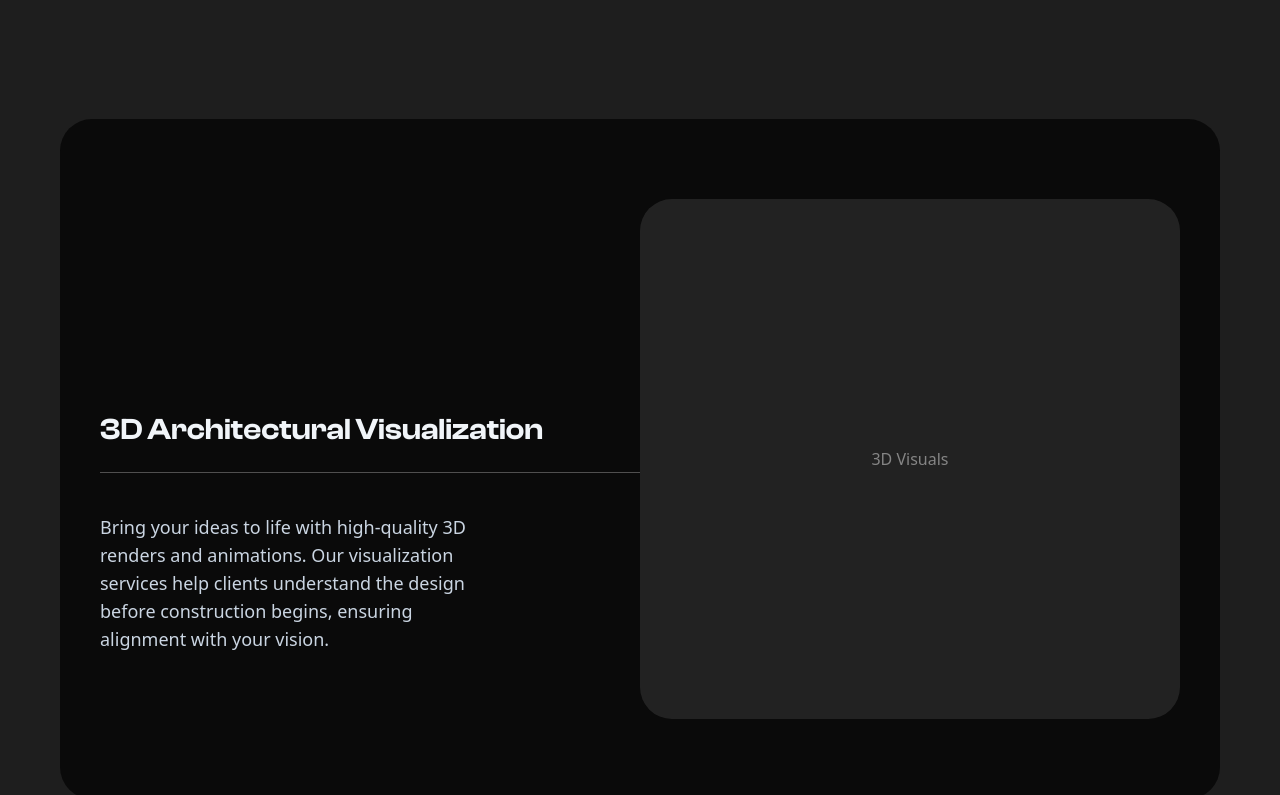
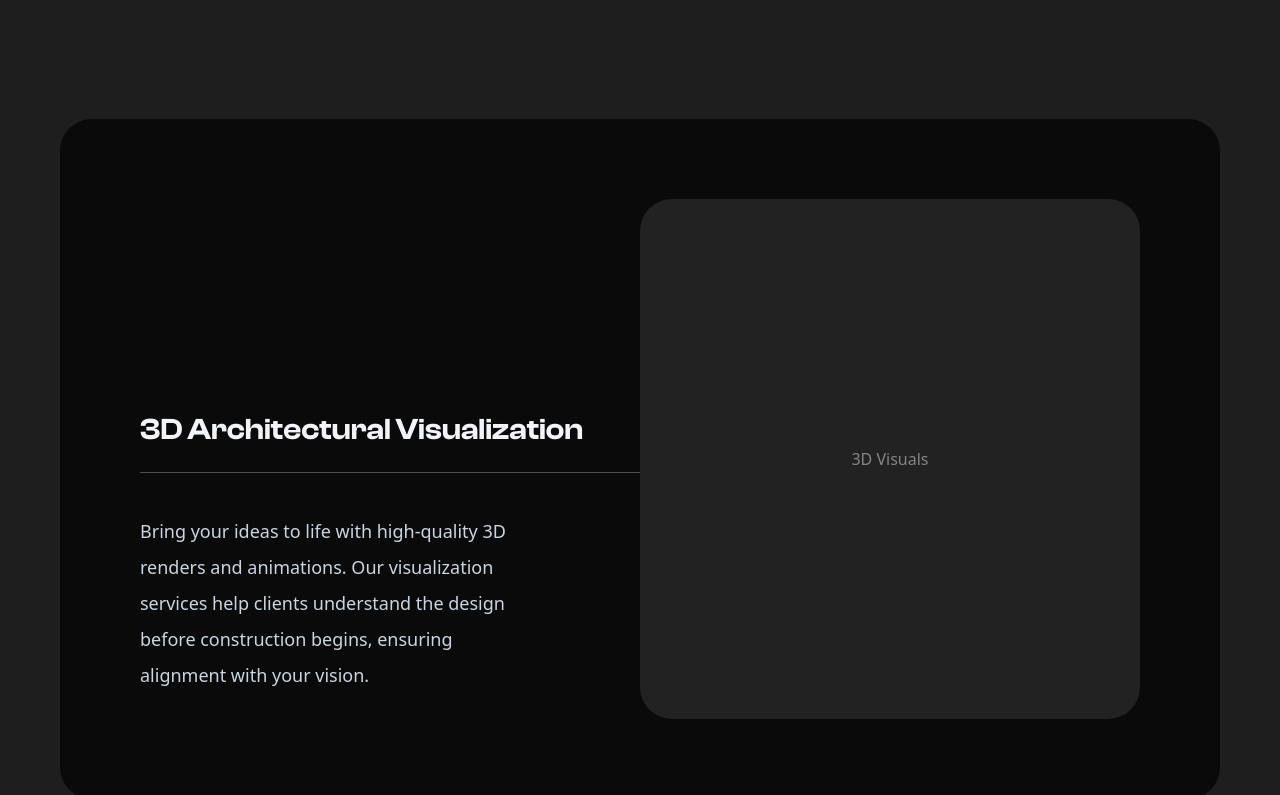
Before and after one commit to rainndev/MNKC-Architecture, a React (Vite) app: page / in a window 1280 px wide. Shown: the part 1825-2620 px from the top of the page. Built offline with nearby package versions, Linux system fonts and the light colour scheme.

Commit message:
fix: update padding and text size for improved layout and readability in StickyScroll component

```diff
--- a/src/components/ui/sticky-scroll-reveal.tsx
+++ b/src/components/ui/sticky-scroll-reveal.tsx
@@ -80,7 +80,7 @@ export const StickyScroll = ({
           width: isContentVisible ? "100%" : 0,
         }}
         transition={{ duration: 0.5, delay: 0.5, ease: "easeInOut" }}
-        className="flex h-full w-full justify-center space-x-10 rounded-4xl px-10 py-20"
+        className="flex h-full w-full justify-center space-x-10 rounded-4xl p-10 md:p-20"
       >
         <div
           data-lenis-prevent
@@ -125,7 +125,7 @@ export const StickyScroll = ({
                     animate={{
                       opacity: activeCard === index ? 1 : 0.3,
                     }}
-                    className="mt-10 w-full text-lg text-[clamp(1rem,3vw,1.125rem)] text-slate-300 lg:max-w-sm"
+                    className="mt-10 w-full text-lg text-[clamp(.9rem,3vw,1.125rem)] leading-loose font-thin text-slate-300 lg:max-w-sm"
                   >
                     {item.description}
                   </motion.p>
```
